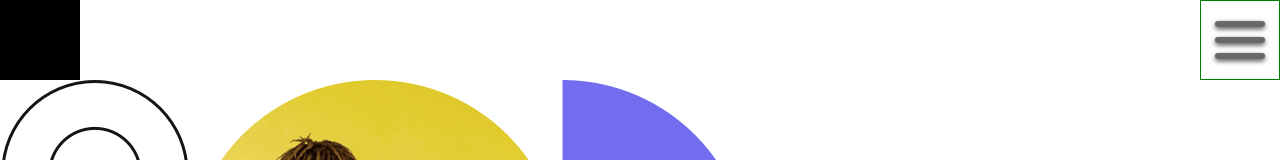
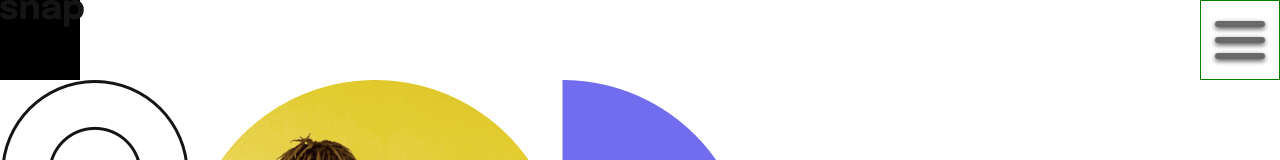
Before and after one commit to john-alvin/frontEnd-challenge-03, a plain HTML site: page index.html in a window 1280 px wide. Shown: the top 160 px of the page. Drawn offline with Linux system fonts and the light colour scheme.

Commit message:
add img tag for logo svg

```diff
--- a/index.html
+++ b/index.html
@@ -21,7 +21,9 @@
   <body>
     <!-------------------------------------header--------------------- -->
     <header>
-      <div class="snap"></div>
+      <picture class="snap">
+        <img src="/images/logo.svg" alt="" />
+      </picture>
       <div class="menu-btn">
         <span class="menu-btn__burger"></span>
       </div>
```
